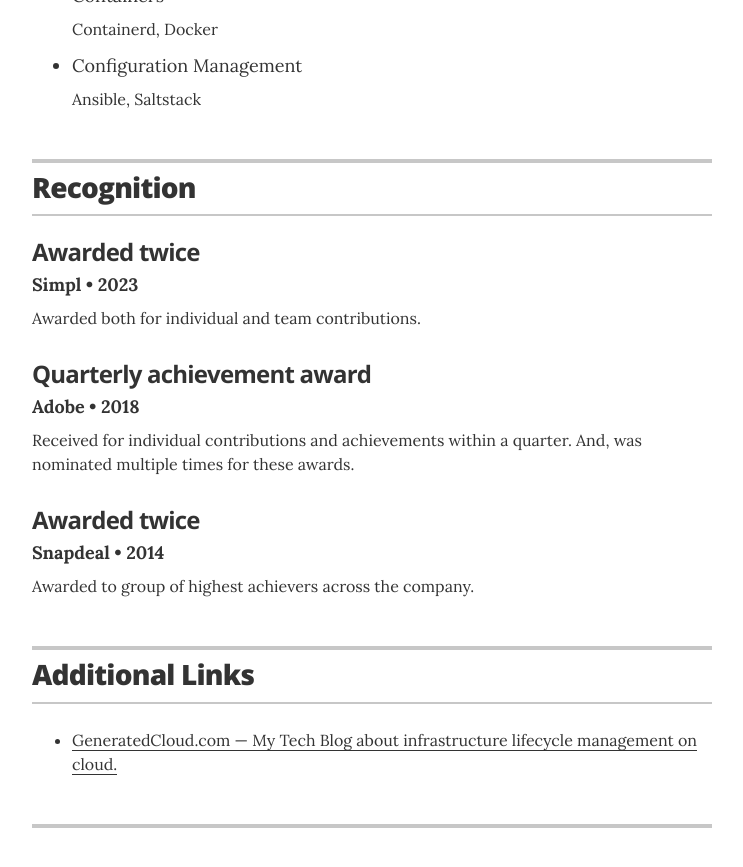
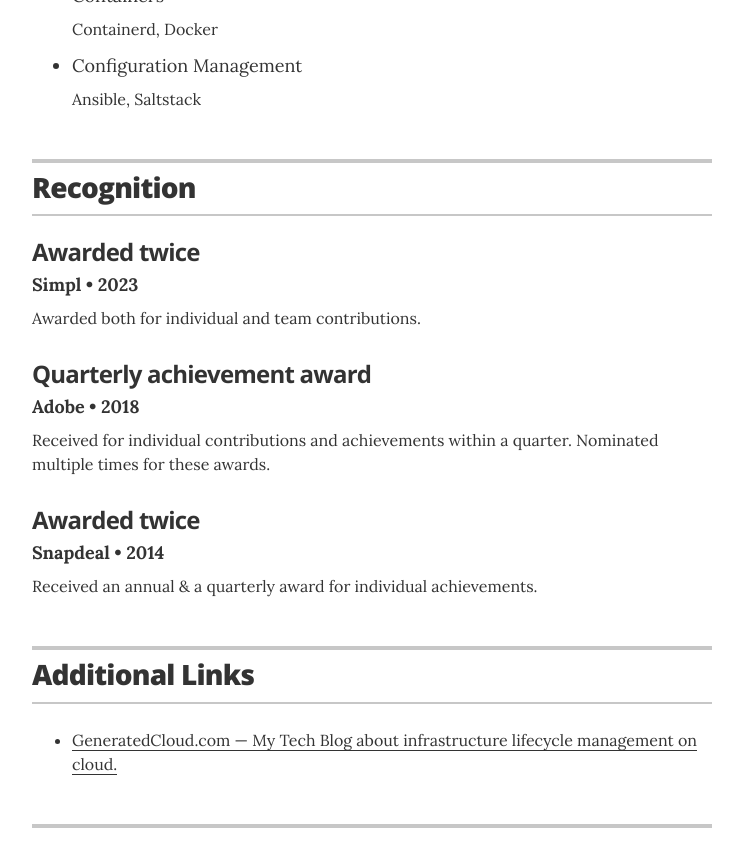
Before and after one commit to bassangurpreet/bassangurpreet.github.io, a Jekyll site: the page built from index.html, in a window 1280 px wide and 900 px high, scrolled down 2966 px. Shown: the top 867 px of the window, without its empty margins (268-1011 px from the left). Built offline with Jekyll 4.4.1, drawn with Linux system fonts in a browser that asks for light colours.

Commit message:
changed the wording used in recognitions

```diff
--- a/_data/recognitions.yml
+++ b/_data/recognitions.yml
@@ -7,9 +7,9 @@
 - award: Quarterly achievement award
   organization: Adobe
   year: 2018
-  summary: Received for individual contributions and achievements within a quarter. And, was nominated multiple times for these awards.
+  summary: Received for individual contributions and achievements within a quarter. Nominated multiple times for these awards.
 
 - award: Awarded twice
   organization: Snapdeal
   year: 2014
-  summary: Awarded to group of highest achievers across the company.
+  summary: Received an annual & a quarterly award for individual achievements.
```
